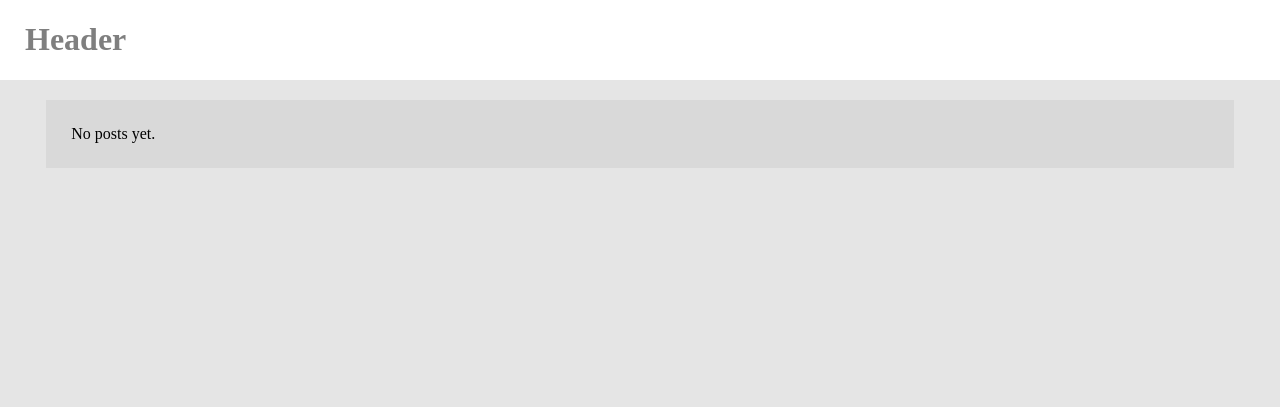
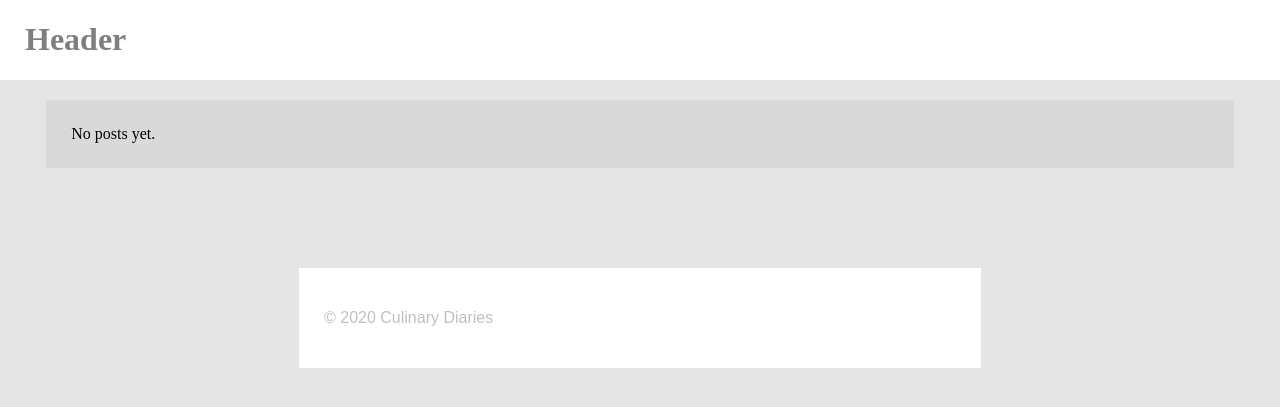
Before and after one commit to piotr-de/culinary-diaries, a Django app: page / in a window 1280 px wide. Shown: the top 407 px of the page. Run offline with Django 3.2, Linux system fonts and the light colour scheme; data that the repository does not hold is empty.

Commit message:
Basic Index view styling - header and footer

```diff
--- a/culinary_diaries/blog/templates/blog/index.html
+++ b/culinary_diaries/blog/templates/blog/index.html
@@ -2,9 +2,9 @@
 
 <link rel="stylesheet" type="text/css" href="{% static 'blog/style.css' %}">
 
-<div class="header">
+<header>
 	<h1>Header</h1>
-</div>
+</header>
 
 <div class="post-list">
 	{% if posts %}
@@ -22,3 +22,7 @@
 	    No posts yet.
 	{% endif %}
 </div>
+
+<footer>
+	<p>&copy; 2020 Culinary Diaries</p>
+</footer>
--- a/culinary_diaries/static/blog/style.css
+++ b/culinary_diaries/static/blog/style.css
@@ -1,6 +1,5 @@
 body {
 	background-color: rgb(0, 0, 0, 0.1);
-    padding: 0;
 }
 
 h1 {
@@ -9,12 +8,13 @@ h1 {
 
 p {
 	color: rgba(0, 0, 0, 0.25);
+	font-family: sans-serif;
 }
 
-.header {
+header {
 	position: fixed;
 	width: 100%;
-	height: 80px;
+	max-height: 80px;
 	margin: 0 auto;
 	padding: 0 25px;
 	left: 0;
@@ -23,6 +23,13 @@ p {
 	background-color: white;
 }
 
+footer {
+	width: 50%;
+	max-height: 80px;
+	margin: 0 auto;
+	padding: 25px 25px;
+	background-color: white;
+}
 
 .post-list {
 	margin: 100px auto;
```
